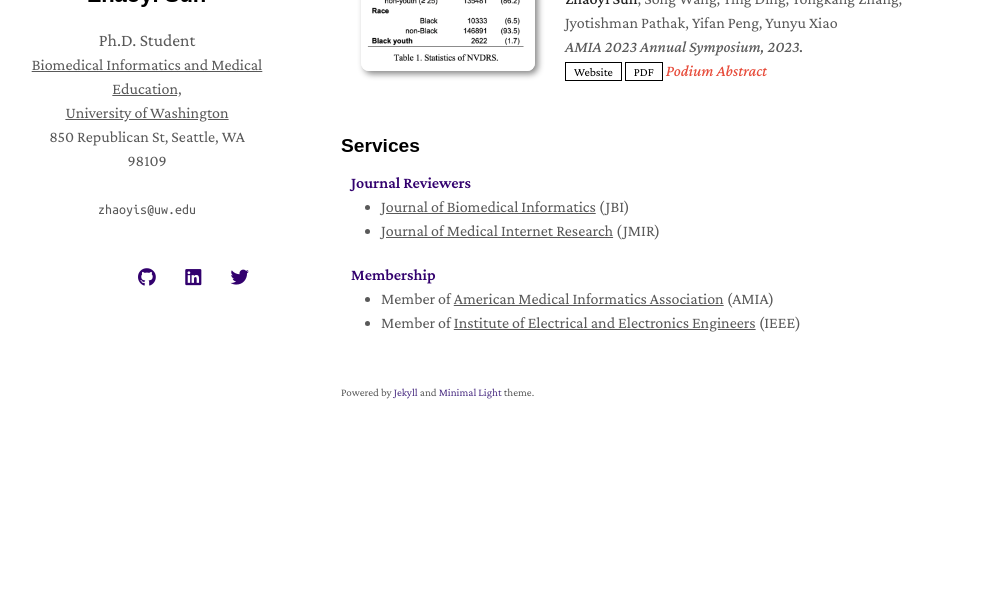
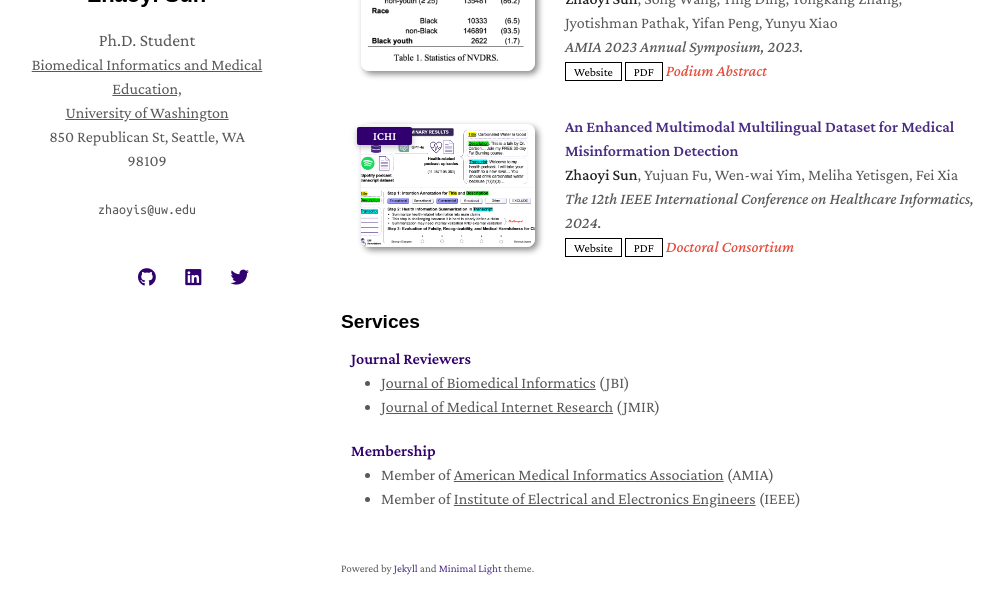
Before and after one commit to GeraldSun/GeraldSun.github.io, a Jekyll site: the page built from index.md, in a window 1280 px wide and 900 px high, scrolled down 2325 px, cut to the strip 251-865 px from the top of the window. Shown: the whole strip, without its empty margins (129-1133 px from the left). Built offline with Jekyll 4.4.1, drawn with Linux system fonts in a browser that asks for light colours; nearby versions of some CDN libraries; a style sheet for code colours, icons or effects is not loaded; our own code applies the rules of GitHub Pages for plain Markdown files; before the commit the page ends 3049 px from its top, so only the background shows below that.

Commit message:
Update presentations.yml

```diff
--- a/_data/presentations.yml
+++ b/_data/presentations.yml
@@ -9,3 +9,13 @@ main:
     # bibtex: ./assets/bib/202401.txt
     image: ./assets/img/202306.png
     notes: Podium Abstract
+
+  - title: An Enhanced Multimodal Multilingual Dataset for Medical Misinformation Detection
+    authors: <strong>Zhaoyi Sun</strong>, Yujuan Fu, Wen-wai Yim, Meliha Yetisgen, Fei Xia
+    conference_short: ICHI
+    conference: The 12th IEEE International Conference on Healthcare Informatics, 2024.
+    website: ./assets/files/ICHI_2024_Doctoral_Consortium.pdf
+    pdf: ./assets/files/ICHI_2024_Doctoral_Consortium.pdf
+    # bibtex: ./assets/bib/202401.txt
+    image: ./assets/img/202402.png
+    notes: Doctoral Consortium
```
